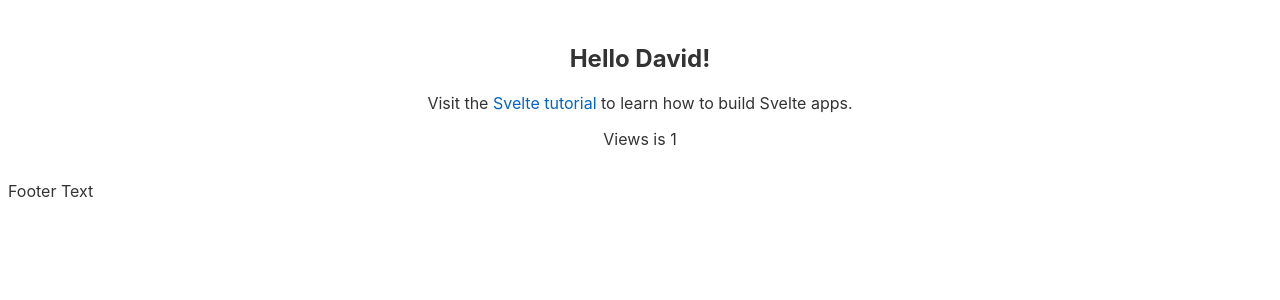
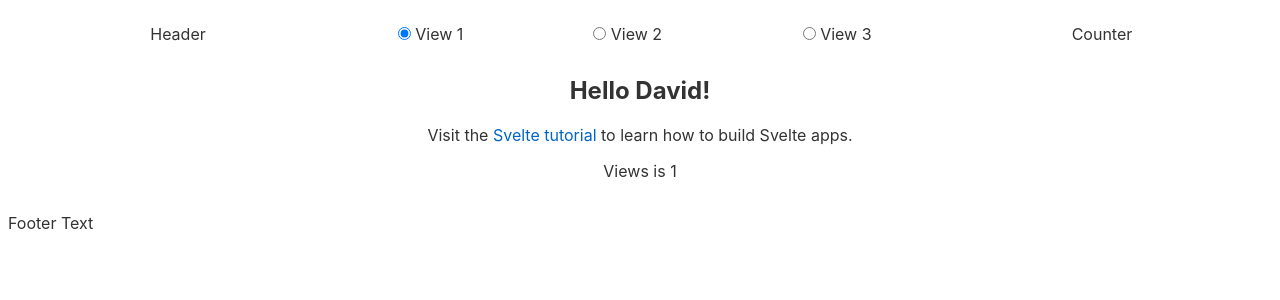
Before and after one commit to sillsdev/svelte-bootcamp-jaars, a Svelte app in the folder david-moore/: page / in a window 1280 px wide. Shown: the top 300 px of the page. Built offline with nearby package versions, Linux system fonts and the light colour scheme.

Commit message:
3 views separated selected by radio list

```diff
--- a/david-moore/src/App.svelte
+++ b/david-moore/src/App.svelte
@@ -1,22 +1,21 @@
 <script lang="ts">
 	import Header from './Header.svelte';
-	export let name: string;
+	import View1 from './View1.svelte';
+	import View2 from './View2.svelte';
+	import View3 from './View3.svelte';
+	export let name: string = 'App';
 	let views = 1;
 </script>
 <header>
-	<Header/>
+	<Header bind:views={views}/>
 </header>
 <main>
 	{#if views === 1 }
-	<h2>Hello {name}!</h2>
-	<p>Visit the <a href="https://svelte.dev/tutorial">Svelte tutorial</a> to learn how to build Svelte apps.</p>
-	<p>
-		Views is {views}
-	</p>
+	<View1 bind:names={name} bind:views={views} />
 	{:else if views ===2}
-	<h2> View 2 </h2>
+	<View2 />
 	{:else}
-	<h2>Must be View 3</h2>
+	<View3 />
 	{/if}
 </main>
 <footer>
--- a/david-moore/src/Header.svelte
+++ b/david-moore/src/Header.svelte
@@ -0,0 +1,59 @@
+<script lang="ts">
+	export let views = 1;
+</script>
+
+<main>
+    <div style="display:inline" >
+		<div style="float: left; width: 25%">
+				Header
+		</div>
+		<div style="float: left; width: 16%">
+            <label>
+                <input type=radio bind:group={views} name="views" value={1}>
+                View 1
+
+            </label>
+	    </div>
+        <div style="float: left; width: 16%">
+
+            <label>
+                <input type=radio bind:group={views} name="views" value={2}>
+                View 2
+
+            </label>
+        </div>
+        <div style="float: left; width: 18%">
+
+            <label>
+                <input type=radio bind:group={views} name="views" value={3}>
+                View 3
+
+            </label>
+        </div>
+        <div style="float: left; width: 25%">
+            Counter
+        </div>
+	</div>
+</main>
+    <style>
+        main {
+            text-align: center;
+            padding: 1em;
+            max-width: 240px;
+            margin: 0 auto;
+        }
+
+        h1 {
+            color: #ff3e00;
+            text-transform: uppercase;
+            font-size: 4em;
+            font-weight: 100;
+        }
+
+        @media (min-width: 640px) {
+            main {
+                max-width: none;
+            }
+        }
+
+    </style>
--- /dev/null
+++ b/david-moore/src/View1.svelte
@@ -0,0 +1,31 @@
+<script lang="ts">
+	export let views = 1;
+    export let names = "World";
+</script>
+<h2>Hello {names}!</h2>
+<p>Visit the <a href="https://svelte.dev/tutorial">Svelte tutorial</a> to learn how to build Svelte apps.</p>
+<p>
+    Views is {views}
+</p>
+
+<style>
+    	main {
+		text-align: center;
+		padding: 1em;
+		max-width: 240px;
+		margin: 0 auto;
+	}
+
+	h1 {
+		color: #ff3e00;
+		text-transform: uppercase;
+		font-size: 4em;
+		font-weight: 100;
+	}
+
+	@media (min-width: 640px) {
+		main {
+			max-width: none;
+		}
+	}
+</style>
--- /dev/null
+++ b/david-moore/src/View2.svelte
@@ -0,0 +1,28 @@
+<script lang="ts">
+
+</script>
+
+    <h2> View 2 </h2>
+
+
+<style>
+    	main {
+		text-align: center;
+		padding: 1em;
+		max-width: 240px;
+		margin: 0 auto;
+	}
+
+	h1 {
+		color: #ff3e00;
+		text-transform: uppercase;
+		font-size: 4em;
+		font-weight: 100;
+	}
+
+	@media (min-width: 640px) {
+		main {
+			max-width: none;
+		}
+	}
+</style>
--- /dev/null
+++ b/david-moore/src/View3.svelte
@@ -0,0 +1,28 @@
+<script lang="ts">
+
+</script>
+
+    <h2> Must be View 3 </h2>
+
+
+<style>
+    	main {
+		text-align: center;
+		padding: 1em;
+		max-width: 240px;
+		margin: 0 auto;
+	}
+
+	h1 {
+		color: #ff3e00;
+		text-transform: uppercase;
+		font-size: 4em;
+		font-weight: 100;
+	}
+
+	@media (min-width: 640px) {
+		main {
+			max-width: none;
+		}
+	}
+</style>
--- /dev/null
+++ b/david-moore/src/stores.js
@@ -0,0 +1 @@
+import { writable } from 'svelte/store';
```
